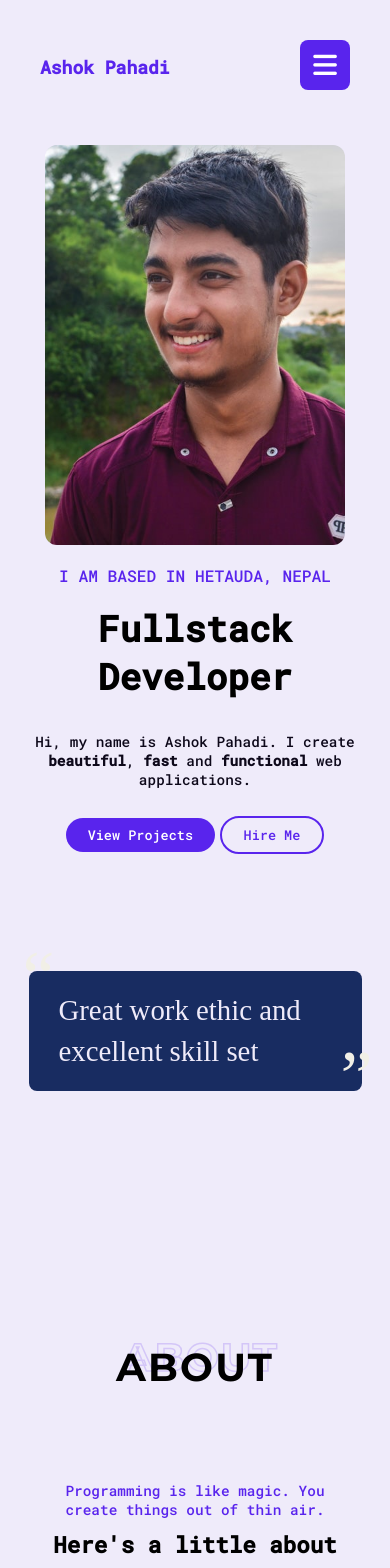
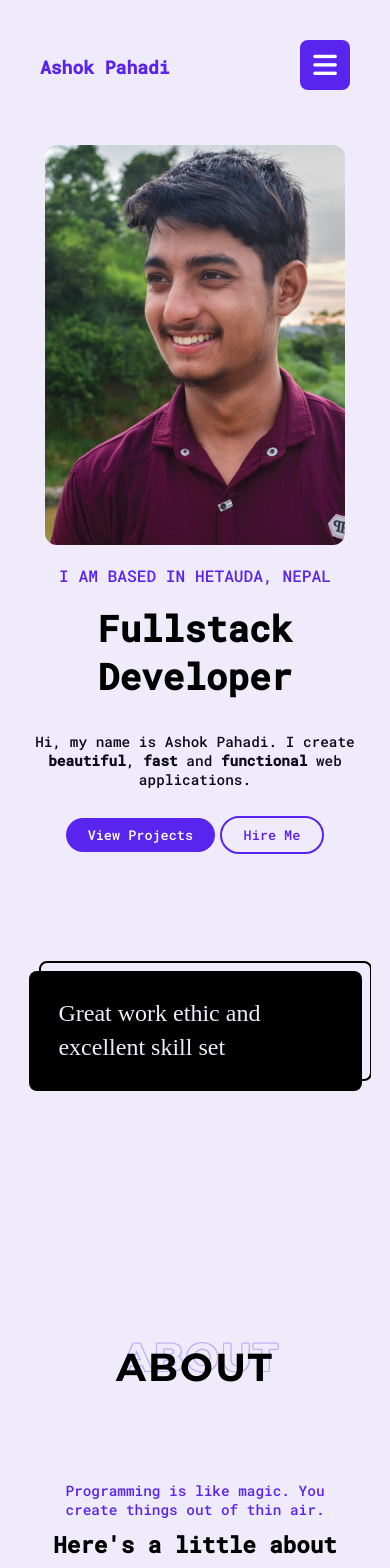
Before and after one commit to pokhrelashok/pokhrelashok.github.io, a SvelteKit app: page / in a window 390 px wide. Shown: the top 1568 px of the page. Built offline with nearby package versions, Linux system fonts and the light colour scheme; a web font is replaced by a local one.

Commit message:
Minor fixes

```diff
--- a/src/app.scss
+++ b/src/app.scss
@@ -139,10 +139,14 @@ p {
     width: 100%;
     text-align: center;
     text-transform: uppercase;
-        font-family: $font-family_2;
-        letter-spacing: 0.2rem;
-        color: $color_4;
-        -webkit-text-stroke: 1.5px #5a24ed2f;
+    color: $body-bg;
+    opacity: 0.3;
+    text-shadow:
+      1px 1px 0 $primary-color,
+      -1px -1px 0 $primary-color,
+      1px -1px 0 $primary-color,
+      -1px 1px 0 $primary-color,
+      1px 1px 0 $primary-color;
     z-index: -1;
   }
 }
@@ -234,8 +238,7 @@ p {
     margin-top: 5rem;
 
     &::before {
-            -webkit-text-stroke: 1.5px #afadad25;
-            text-align: left;
+      display: none;
     }
   }
 
@@ -539,7 +542,7 @@ p {
       width: 2px;
       border-radius: 4px;
       height: 100%;
-            background-color: $background-color_4;
+      background-color: $primary-color;
       left: calc(50% - 1px);
     }
   }
@@ -1011,7 +1014,7 @@ p {
   justify-content: center;
   overflow-x: hidden;
   opacity: 0;
-    animation: fadeIn ease-out 2s;
+  animation: fadeIn ease-in-out 1s;
   animation-iteration-count: 1;
   animation-fill-mode: forwards;
   display: none;
@@ -1033,7 +1036,7 @@ p {
 }
 
 .quote {
-    background: #182C61;
+  background: black;
   color: $color_6;
   display: flex;
   flex-direction: column;
@@ -1051,10 +1054,10 @@ p {
   height: 120px;
   z-index: -100;
   width: 100%;
-    left: 40px;
-    top: -40px;
+  left: 22px;
+  top: -22px;
   position: absolute;
-    border: 2px solid $secondary-black;
+  border: 2px solid black;
   border-radius: 8px;
 }
 
@@ -1327,7 +1330,7 @@ cite {
 
 
   .quote-shadow {
-        display: none;
+    // display: none;
     left: 10px;
     top: -10px;
   }
@@ -1336,6 +1339,18 @@ cite {
     padding: 3rem 1rem;
     // display: flex;
     justify-content: center;
+
+    blockquote {
+      font-size: 24px;
+
+      &:before {
+        display: none;
+      }
+
+      &:after {
+        display: none;
+      }
+    }
   }
 }
 
--- a/src/routes/+page.svelte
+++ b/src/routes/+page.svelte
@@ -297,6 +297,7 @@
 			rel="noreferrer"
 			target="_blank"
 			class="quote-section container"
+			title="Client's Reviews"
 		>
 			<div class="quote">
 				<div class="quote-shadow" />
@@ -343,7 +344,6 @@
 	<!-- ABOUT SECTION ENDS -->
 
 	<!-- SERVICES SECTION STARTS -->
-
 	<section id="services">
 		<div class="container">
 			<h2 class="section-heading" data-outline="Services">Services</h2>
```
Lines whose indentation alone changed are shown as unchanged.
